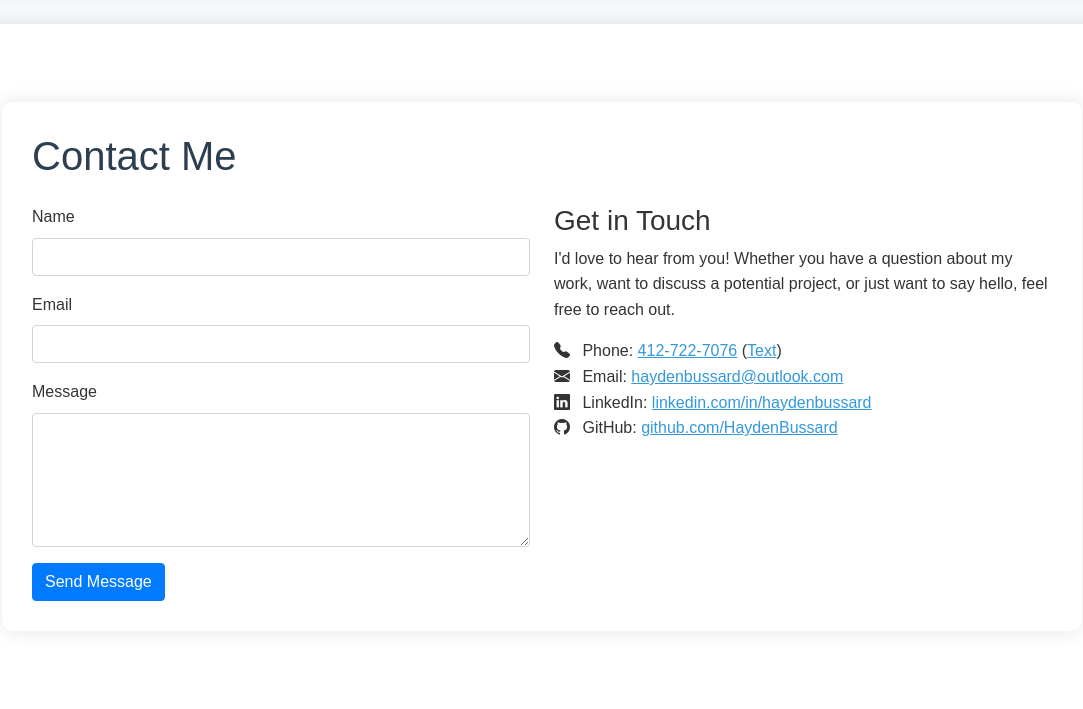
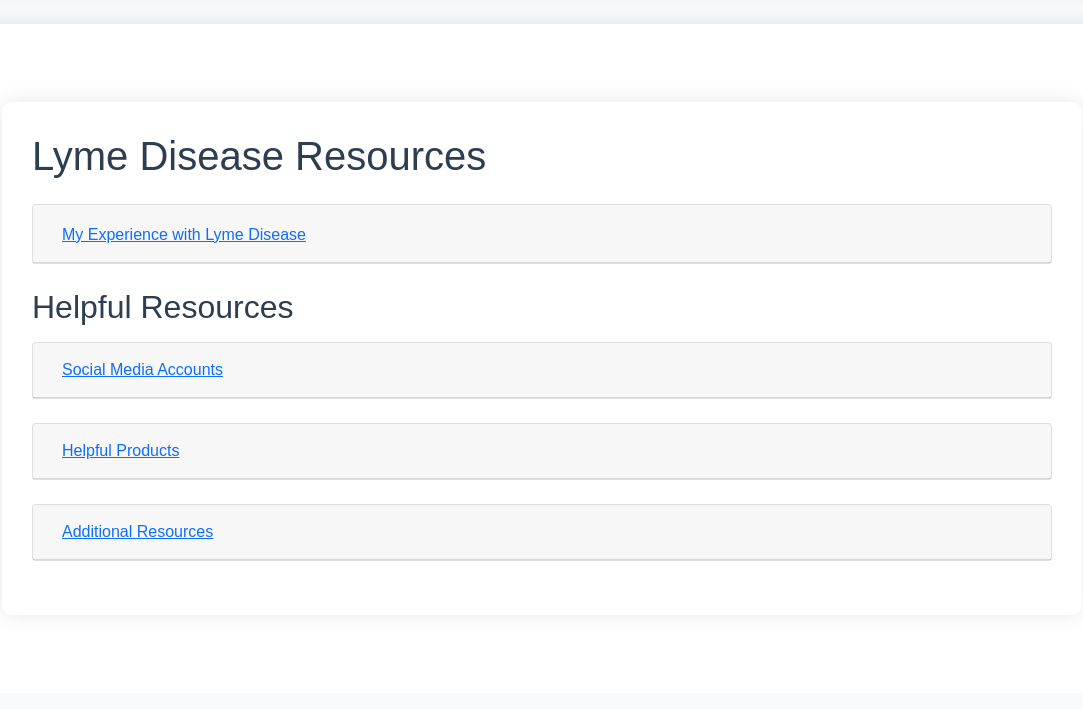
Before and after one commit to HaydenBussard/mywebsite, a Django app: page /lyme-disease/ in a window 1280 px wide. Shown: the part 118-827 px from the top of the page, without its empty margins (98-1181 px from the left). After the commit the page ends 679 px from the top, so only its background shows below. Run offline with Django 4.2, Linux system fonts and the light colour scheme; some libraries are stand-ins or nearby versions.

Commit message:
New lyme_disease template

```diff
--- a/my_website/templates/home.html
+++ b/my_website/templates/home.html
@@ -23,7 +23,7 @@
                     <a href="{% url 'lyme_disease' %}" class="btn btn-info btn-lg btn-block">Lyme Disease Resources</a>
                 </div>
                 <div class="col-md-4 mb-3">
-                    <a href="{% url 'bells_palsy' %}" class="btn btn-success btn-lg btn-block">Bell's Palsy Information</a>
+                    <a href="{% url 'bells_palsy' %}" class="btn btn-success btn-lg btn-block">Bell's Palsy Resources</a>
                 </div>
             </div>
         </div>
--- a/my_website/templates/lyme_disease.html
+++ b/my_website/templates/lyme_disease.html
@@ -1,38 +1,102 @@
 {% extends 'base.html' %}
+{% load static %}
 
-{% block title %}Contact - Hayden Bussard{% endblock %}
+{% block title %}Lyme Disease Resources - Hayden Bussard{% endblock %}
 
 {% block content %}
 <div class="container my-5">
-    <h1 class="mb-4">Contact Me</h1>
-    <div class="row">
-        <div class="col-md-6">
-            <form>
-                <div class="mb-3">
-                    <label for="name" class="form-label">Name</label>
-                    <input type="text" class="form-control" id="name" required>
-                </div>
-                <div class="mb-3">
-                    <label for="email" class="form-label">Email</label>
-                    <input type="email" class="form-control" id="email" required>
-                </div>
-                <div class="mb-3">
-                    <label for="message" class="form-label">Message</label>
-                    <textarea class="form-control" id="message" rows="5" required></textarea>
-                </div>
-                <button type="submit" class="btn btn-primary">Send Message</button>
-            </form>
+    <h1 class="mb-4">Lyme Disease Resources</h1>
+
+    <!-- My Experience Section -->
+    <div class="card mb-4">
+        <div class="card-header" id="experienceHeader">
+            <h2 class="mb-0">
+                <button class="btn btn-link" type="button" data-toggle="collapse" data-target="#experienceContent" aria-expanded="false" aria-controls="experienceContent">
+                    My Experience with Lyme Disease
+                </button>
+            </h2>
         </div>
-        <div class="col-md-6">
-            <h3>Get in Touch</h3>
-            <p>I'd love to hear from you! Whether you have a question about my work, want to discuss a potential project, or just want to say hello, feel free to reach out.</p>
-            <ul class="list-unstyled">
-                <li><i class="bi bi-telephone-fill me-2"></i> Phone: <a href="tel:+14127227076">412-722-7076</a> (<a href="sms:+14127227076">Text</a>)</li>
-                <li><i class="bi bi-envelope-fill me-2"></i> Email: <a href="mailto:haydenbussard@outlook.com">haydenbussard@outlook.com</a></li>
-                <li><i class="bi bi-linkedin me-2"></i> LinkedIn: <a href="https://www.linkedin.com/in/haydenbussard">linkedin.com/in/haydenbussard</a></li>
-                <li><i class="bi bi-github me-2"></i> GitHub: <a href="https://github.com/HaydenBussard">github.com/HaydenBussard</a></li>
-            </ul>
+        <div id="experienceContent" class="collapse" aria-labelledby="experienceHeader">
+            <div class="card-body">
+                <p>Here, you can share your personal experience with Lyme disease. This content will be hidden by default and can be expanded when clicked.</p>
+                <p>You can add multiple paragraphs, lists, or other HTML elements to structure your story.</p>
+            </div>
+        </div>
+    </div>
+
+    <!-- Helpful Resources Section -->
+    <h2 class="mb-3">Helpful Resources</h2>
+
+    <!-- Social Media Resources -->
+    <div class="card mb-4">
+        <div class="card-header" id="socialMediaHeader">
+            <h3 class="mb-0">
+                <button class="btn btn-link" type="button" data-toggle="collapse" data-target="#socialMediaContent" aria-expanded="false" aria-controls="socialMediaContent">
+                    Social Media Accounts
+                </button>
+            </h3>
+        </div>
+        <div id="socialMediaContent" class="collapse" aria-labelledby="socialMediaHeader">
+            <div class="card-body">
+                <ul>
+                    <li><a href="#" target="_blank">Instagram Account 1</a></li>
+                    <li><a href="#" target="_blank">Twitter Account 2</a></li>
+                    <!-- Add more social media resources as needed -->
+                </ul>
+            </div>
+        </div>
+    </div>
+
+    <!-- Product Recommendations -->
+    <div class="card mb-4">
+        <div class="card-header" id="productsHeader">
+            <h3 class="mb-0">
+                <button class="btn btn-link" type="button" data-toggle="collapse" data-target="#productsContent" aria-expanded="false" aria-controls="productsContent">
+                    Helpful Products
+                </button>
+            </h3>
+        </div>
+        <div id="productsContent" class="collapse" aria-labelledby="productsHeader">
+            <div class="card-body">
+                <ul>
+                    <li><a href="#" target="_blank">Product 1 on Amazon</a> - Brief description</li>
+                    <li><a href="#" target="_blank">Product 2 on Amazon</a> - Brief description</li>
+                    <!-- Add more product recommendations as needed -->
+                </ul>
+            </div>
+        </div>
+    </div>
+
+    <!-- Additional Resources -->
+    <div class="card mb-4">
+        <div class="card-header" id="additionalResourcesHeader">
+            <h3 class="mb-0">
+                <button class="btn btn-link" type="button" data-toggle="collapse" data-target="#additionalResourcesContent" aria-expanded="false" aria-controls="additionalResourcesContent">
+                    Additional Resources
+                </button>
+            </h3>
+        </div>
+        <div id="additionalResourcesContent" class="collapse" aria-labelledby="additionalResourcesHeader">
+            <div class="card-body">
+                <ul>
+                    <li><a href="#" target="_blank">Lyme Disease Association</a></li>
+                    <li><a href="#" target="_blank">CDC Lyme Disease Information</a></li>
+                    <!-- Add more resources as needed -->
+                </ul>
+            </div>
         </div>
     </div>
 </div>
 {% endblock %}
+
+{% block extra_js %}
+<script>
+    // Ensure proper functioning of Bootstrap collapse
+    $('.collapse').on('show.bs.collapse', function () {
+        $(this).prev('.card-header').find('.btn-link').attr('aria-expanded', 'true');
+    });
+    $('.collapse').on('hide.bs.collapse', function () {
+        $(this).prev('.card-header').find('.btn-link').attr('aria-expanded', 'false');
+    });
+</script>
+{% endblock %}
```
